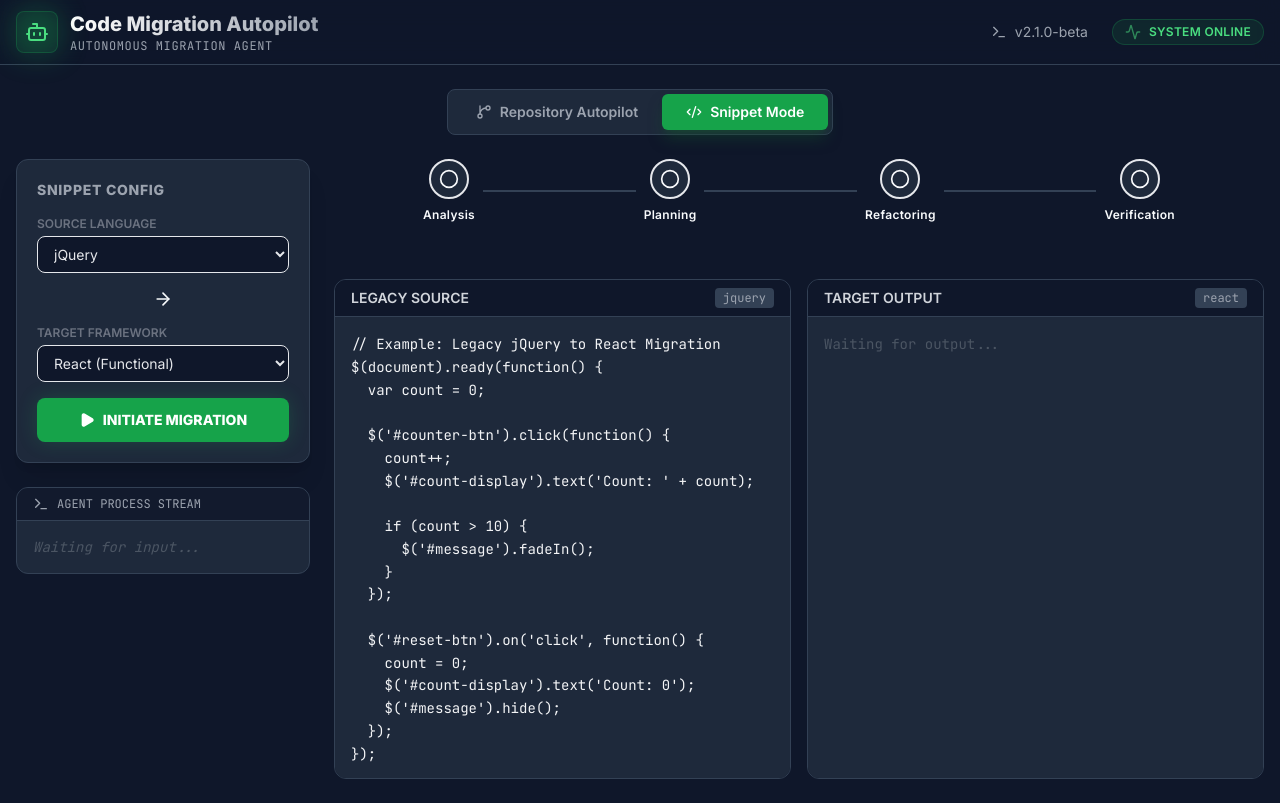
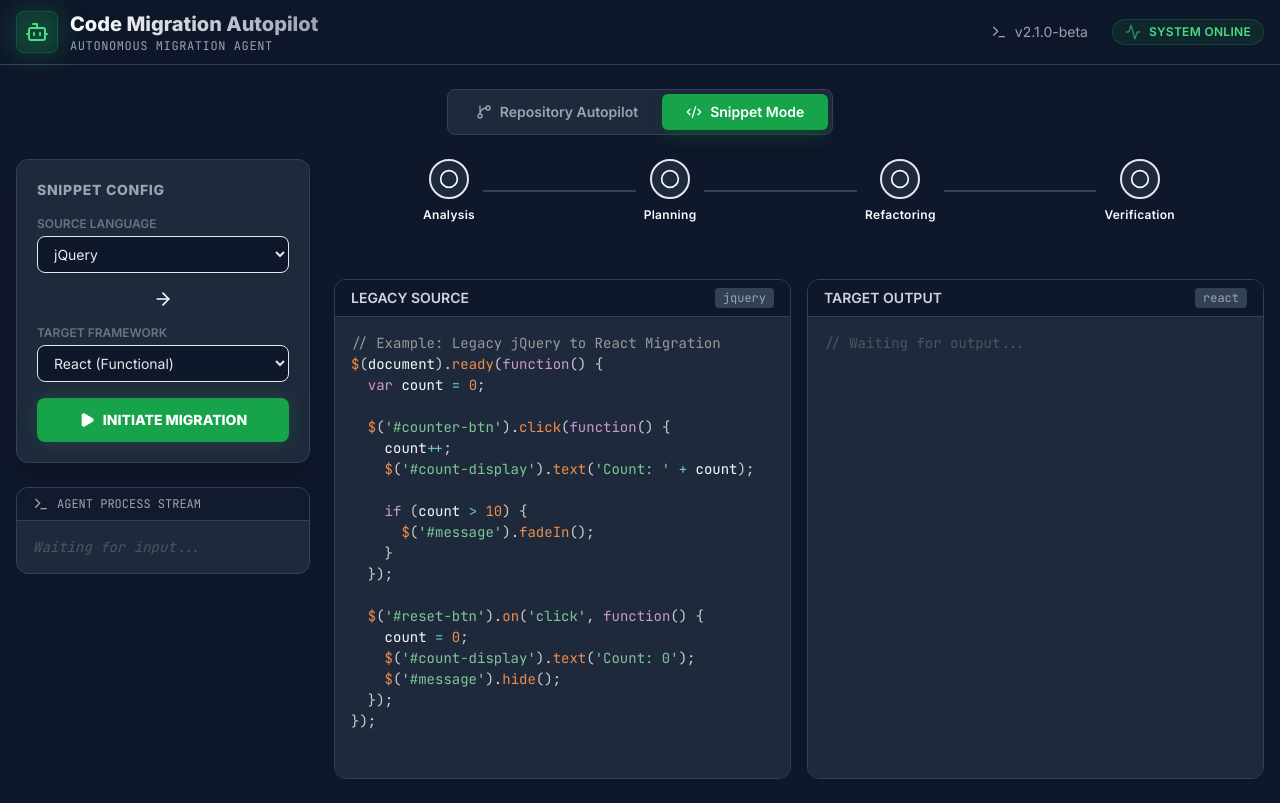
Before and after one commit to lassestilvang/code-migration-autopilot, a React (Vite) app: page / in a window 1280 px wide. Both pictures are taken after a click on the button "Snippet Mode". Built offline with nearby package versions, Linux system fonts and the light colour scheme.

Commit message:
feat: Add syntax highlighting to code editor
Integrates prismjs and react-simple-code-editor to provide syntax highlighting for code snippets within the application. This enhances the readability and usability of the code display.

```diff
--- a/components/CodeEditor.tsx
+++ b/components/CodeEditor.tsx
@@ -1,4 +1,19 @@
 import React from 'react';
+import Editor from 'react-simple-code-editor';
+import Prism from 'prismjs';
+import 'prismjs/components/prism-clike';
+import 'prismjs/components/prism-javascript';
+import 'prismjs/components/prism-typescript';
+import 'prismjs/components/prism-jsx';
+import 'prismjs/components/prism-tsx';
+import 'prismjs/components/prism-css';
+import 'prismjs/components/prism-json';
+import 'prismjs/components/prism-python';
+import 'prismjs/components/prism-java';
+import 'prismjs/components/prism-go';
+import 'prismjs/components/prism-rust';
+import 'prismjs/components/prism-bash';
+import 'prismjs/components/prism-markdown';
 
 interface CodeEditorProps {
   title: string;
@@ -6,29 +21,67 @@
   onChange?: (val: string) => void;
   language: string;
   readOnly?: boolean;
-  highlight?: boolean;
+  highlight?: boolean; // This refers to the border glow effect
 }
 
 const CodeEditor: React.FC<CodeEditorProps> = ({ title, code, onChange, language, readOnly = false, highlight = false }) => {
+
+  const normalizeLanguage = (lang: string) => {
+    const lower = lang.toLowerCase();
+    const map: Record<string, string> = {
+      'python2': 'python',
+      'python3': 'python',
+      'react': 'tsx',
+      'nextjs': 'tsx',
+      'vue2': 'javascript', // basic fallback
+      'vue3': 'javascript',
+      'angular': 'typescript',
+      'jquery': 'javascript',
+      'astro': 'typescript',
+      'js': 'javascript',
+      'ts': 'typescript',
+      'shell': 'bash'
+    };
+    return map[lower] || lower;
+  };
+
+  const highlightCode = (code: string) => {
+    const normLang = normalizeLanguage(language);
+    const grammar = Prism.languages[normLang] || Prism.languages.javascript;
+    return Prism.highlight(code, grammar, normLang);
+  };
+
   return (
     <div className={`flex flex-col h-full rounded-xl overflow-hidden border transition-all duration-300 ${highlight ? 'border-brand-500/50 shadow-[0_0_20px_rgba(34,197,94,0.1)]' : 'border-dark-700'}`}>
-      <div className="bg-dark-900 px-4 py-2 border-b border-dark-700 flex justify-between items-center">
+      <div className="bg-dark-900 px-4 py-2 border-b border-dark-700 flex justify-between items-center shrink-0">
         <span className="text-sm font-semibold text-gray-300">{title}</span>
         <span className="text-xs px-2 py-0.5 rounded bg-dark-700 text-gray-400 font-mono">{language}</span>
       </div>
-      <div className="relative flex-1 bg-dark-800">
-        <textarea
+      <div className="relative flex-1 bg-dark-800 overflow-y-auto">
+        <Editor
           value={code}
-          onChange={(e) => onChange?.(e.target.value)}
-          readOnly={readOnly}
-          className={`
-            w-full h-full p-4 bg-transparent text-sm font-mono leading-relaxed resize-none focus:outline-none
-            ${readOnly ? 'text-gray-300' : 'text-gray-100'}
-            placeholder-gray-600
-          `}
-          placeholder={readOnly ? "Waiting for output..." : "Paste your code here..."}
-          spellCheck={false}
+          onValueChange={(code) => !readOnly && onChange?.(code)}
+          highlight={highlightCode}
+          padding={16}
+          disabled={readOnly}
+          className="prism-editor"
+          style={{
+            fontFamily: '"JetBrains Mono", monospace',
+            fontSize: 14,
+            minHeight: '100%',
+          }}
+          textareaClassName="focus:outline-none"
         />
+        {!code && !readOnly && (
+           <div className="absolute top-4 left-4 text-gray-600 pointer-events-none font-mono text-sm">
+             // Paste your code here...
+           </div>
+        )}
+        {!code && readOnly && (
+            <div className="absolute top-4 left-4 text-gray-600 pointer-events-none font-mono text-sm">
+                // Waiting for output...
+            </div>
+        )}
       </div>
     </div>
   );
--- a/index.html
+++ b/index.html
@@ -6,6 +6,7 @@
     <title>Code Migration Autopilot</title>
     <script src="https://cdn.tailwindcss.com"></script>
     <link href="https://fonts.googleapis.com/css2?family=JetBrains+Mono:wght@400;700&family=Inter:wght@400;600;800&display=swap" rel="stylesheet">
+    <link href="https://cdnjs.cloudflare.com/ajax/libs/prism/1.29.0/themes/prism-tomorrow.min.css" rel="stylesheet" />
     <script>
       tailwind.config = {
         theme: {
@@ -56,6 +57,25 @@
       ::-webkit-scrollbar-thumb:hover {
         background: #64748b;
       }
+
+      /* Prism Editor Overrides for seamless integration */
+      pre[class*="language-"], code[class*="language-"] {
+        background: transparent !important;
+        text-shadow: none !important;
+        font-family: 'JetBrains Mono', monospace !important;
+        font-size: 14px !important;
+        line-height: 1.5 !important;
+      }
+      .prism-editor {
+        min-height: 100%;
+        font-family: 'JetBrains Mono', monospace;
+        font-size: 14px;
+        line-height: 1.5;
+      }
+      .prism-editor textarea {
+         outline: none !important;
+         min-height: 100%;
+      }
     </style>
   <script type="importmap">
 {
@@ -65,7 +85,10 @@
     "react/": "https://esm.sh/react@^19.2.4/",
     "react": "https://esm.sh/react@^19.2.4",
     "lucide-react": "https://esm.sh/lucide-react@^0.563.0",
-    "uuid": "https://esm.sh/uuid@^13.0.0"
+    "uuid": "https://esm.sh/uuid@^13.0.0",
+    "prismjs": "https://esm.sh/prismjs@1.29.0",
+    "prismjs/": "https://esm.sh/prismjs@1.29.0/",
+    "react-simple-code-editor": "https://esm.sh/react-simple-code-editor@0.13.1"
   }
 }
 </script>
--- a/package.json
+++ b/package.json
@@ -13,7 +13,9 @@
     "react-dom": "^19.2.4",
     "react": "^19.2.4",
     "lucide-react": "^0.563.0",
-    "uuid": "^13.0.0"
+    "uuid": "^13.0.0",
+    "prismjs": "1.29.0",
+    "react-simple-code-editor": "0.13.1"
   },
   "devDependencies": {
     "@types/node": "^22.14.0",
```
